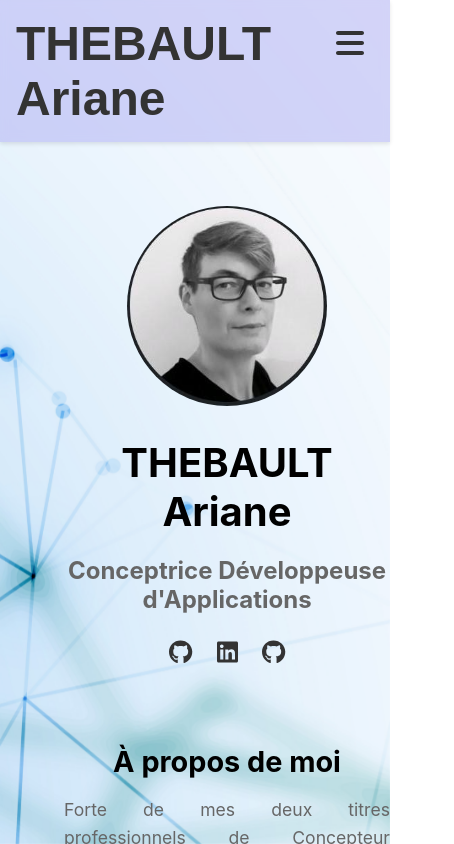
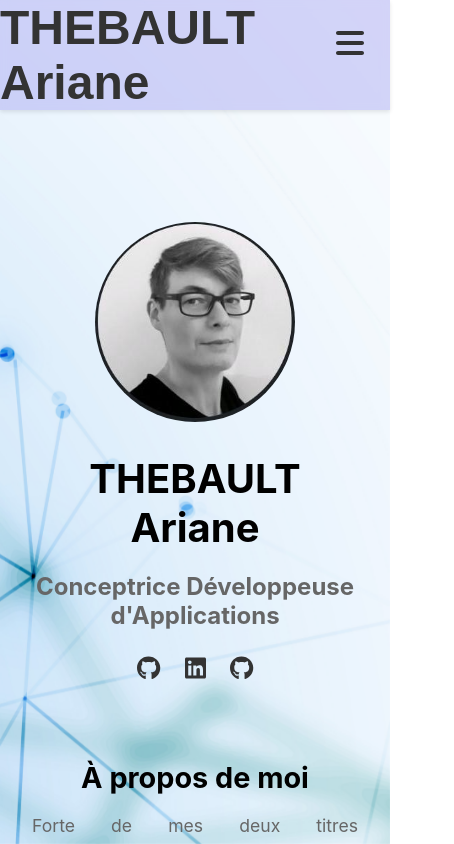
Before and after one commit to ArianeThe/mon-cv, a React (Create React App) app: page / in a window 390 px wide. Shown: the top 844 px of the page, 454 px wide, since content can reach past the window. Built offline with nearby package versions, Linux system fonts and the light colour scheme.

Commit message:
maj responsive

```diff
--- a/src/styles/App.scss
+++ b/src/styles/App.scss
@@ -1,3 +1,4 @@
+
 .app {
   min-height: 100vh;
   position: relative;
@@ -28,7 +29,6 @@
 
   .main-content {
     flex: 1;
-    padding: 2rem;
     max-width: 1200px;
     margin: 0 auto;
     width: 100%;
--- a/src/styles/Navbar.scss
+++ b/src/styles/Navbar.scss
@@ -3,21 +3,20 @@
     backdrop-filter: blur(5px);
     -webkit-backdrop-filter: blur(5px);
     box-shadow: 0 2px 4px rgba(0, 0, 0, 0.1);
-    padding: 1rem 0;
     position: fixed;
     top: 0;
     left: 0;
     right: 0;
     z-index: 9000;
-    width: 100%;
+    width: 100vw;
 
     .navbar-content {
-      width: 100%;
+      width: 98%;
       margin: 0;
       display: flex;
       justify-content: space-between;
       align-items: center;
-      padding: 0 1rem;
+      padding: 0 0rem;
     }
 
     .nav-brand {
```
